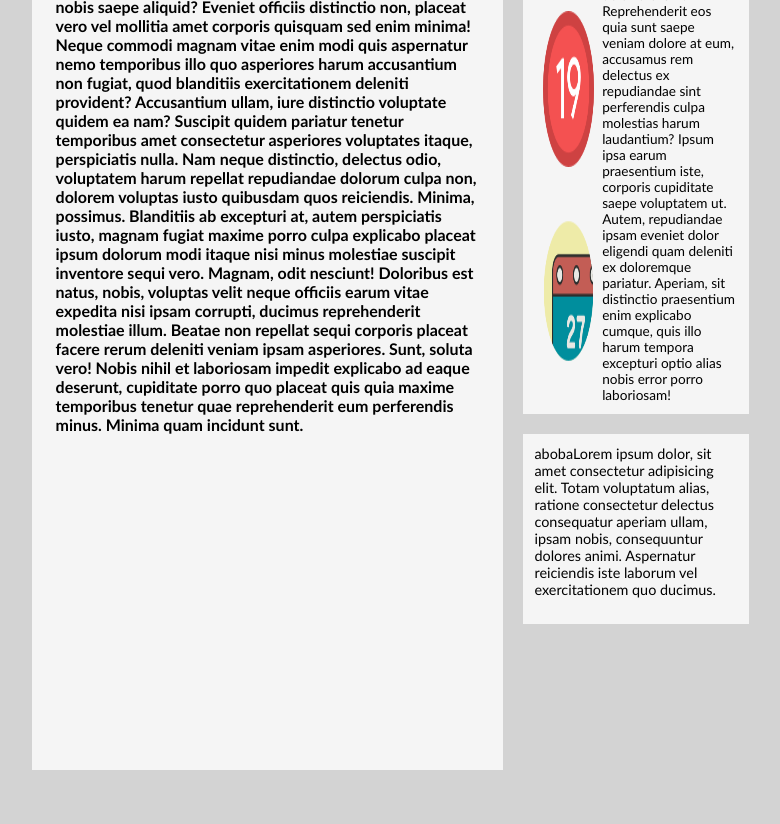
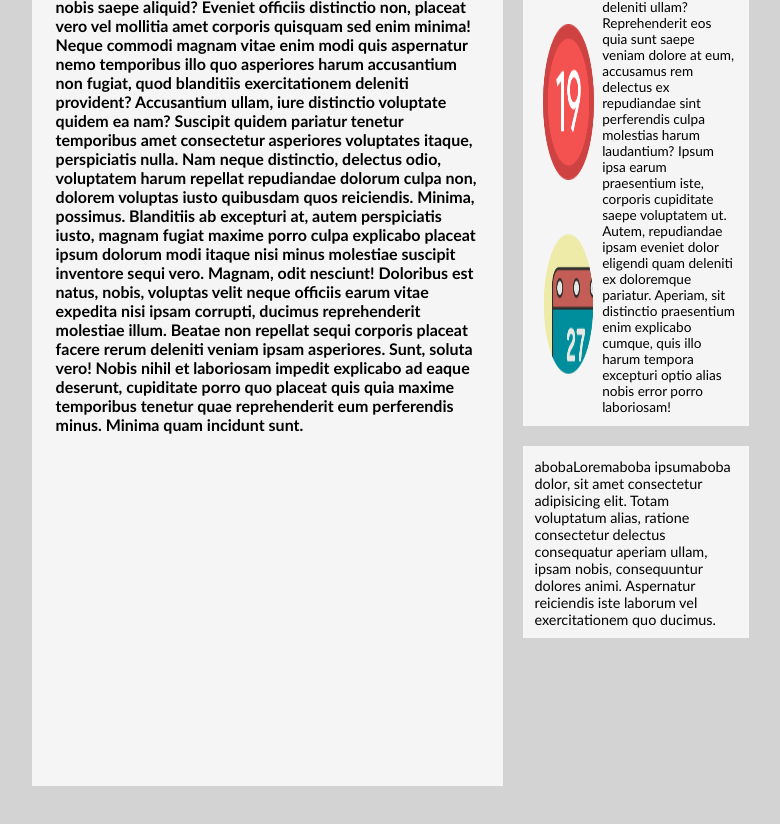
Before and after one commit to Anonymus765/gitlearning, a plain HTML site: page Lesson_17_grid/index.html in a window 1280 px wide. Shown: the part 936-1760 px from the top of the page, without its empty margins (352-1132 px from the left). Drawn offline with Linux system fonts and the light colour scheme.

Commit message:
added more aboba text

```diff
--- a/Lesson_17_grid/index.html
+++ b/Lesson_17_grid/index.html
@@ -52,7 +52,7 @@
                 </div>
             </div>
             <div id="quote">
-                abobaLorem ipsum dolor, sit amet consectetur adipisicing elit. Totam voluptatum alias, ratione consectetur delectus consequatur aperiam ullam, ipsam nobis, consequuntur dolores animi. Aspernatur reiciendis iste laborum vel exercitationem quo ducimus.
+                abobaLoremaboba ipsumaboba dolor, sit amet consectetur adipisicing elit. Totam voluptatum alias, ratione consectetur delectus consequatur aperiam ullam, ipsam nobis, consequuntur dolores animi. Aspernatur reiciendis iste laborum vel exercitationem quo ducimus.
             </div>
         </main>
     </div>
```
